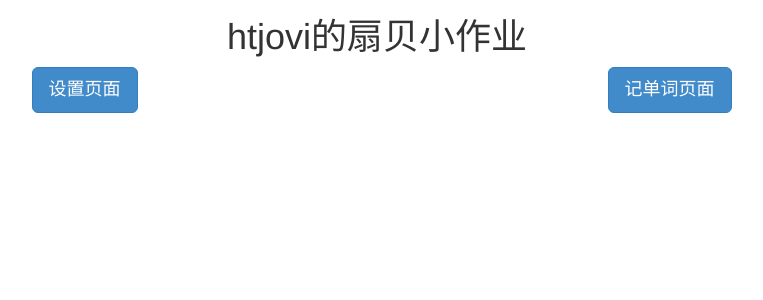
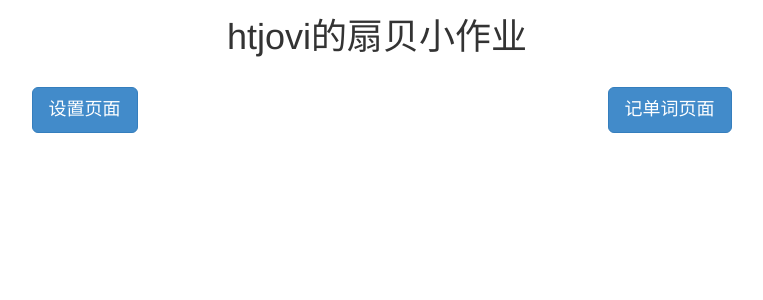
Before and after one commit to hojovi/shanbei, a Flask app: page / in a window 1280 px wide. Shown: the part 51-351 px from the top of the page, without its empty margins (263-1026 px from the left). Run offline with Flask 2, Linux system fonts and the light colour scheme; some libraries are stand-ins or nearby versions.

Commit message:
修改index页面，加入margin-top属性，修改加单词脚本文件，避免出现重复单词

```diff
--- a/templates/index.html
+++ b/templates/index.html
@@ -1,5 +1,13 @@
 {% extends 'base.html' %}
 {% block title %}主页面{% endblock %}
+
+{% block style %}
+<style>
+  .top-buffer{
+    margin-top: 20px;
+  }
+</style>
+{% endblock %}
 
 {% block content %}
 		<div class="container">
@@ -8,7 +16,7 @@
           <h1>htjovi的扇贝小作业</h1>
         </div>
       </div>
-      <div class="row">
+      <div class="row top-buffer">
         <div class="col-md-6">
           <button id="setting" type="button" class="btn btn-lg btn-primary center-block">设置页面</button>
         </div>
--- a/useless/wordbookReader.py
+++ b/useless/wordbookReader.py
@@ -13,6 +13,10 @@ for item in doc['wordbook']['item']:
        Tag.insert(tag)
    else:
        tag=Tag.query_one(tag=item['tags'])
-   word=Word(word=item['word'],explanation=item['trans'])
+   wordNum=Word.query_count(word=item['word'])
+   if wordNum==0:
+       word=Word(word=item['word'],explanation=item['trans'])
+   else:
+       continue
    word.tags.append(tag)
    Word.insert(word)
```
